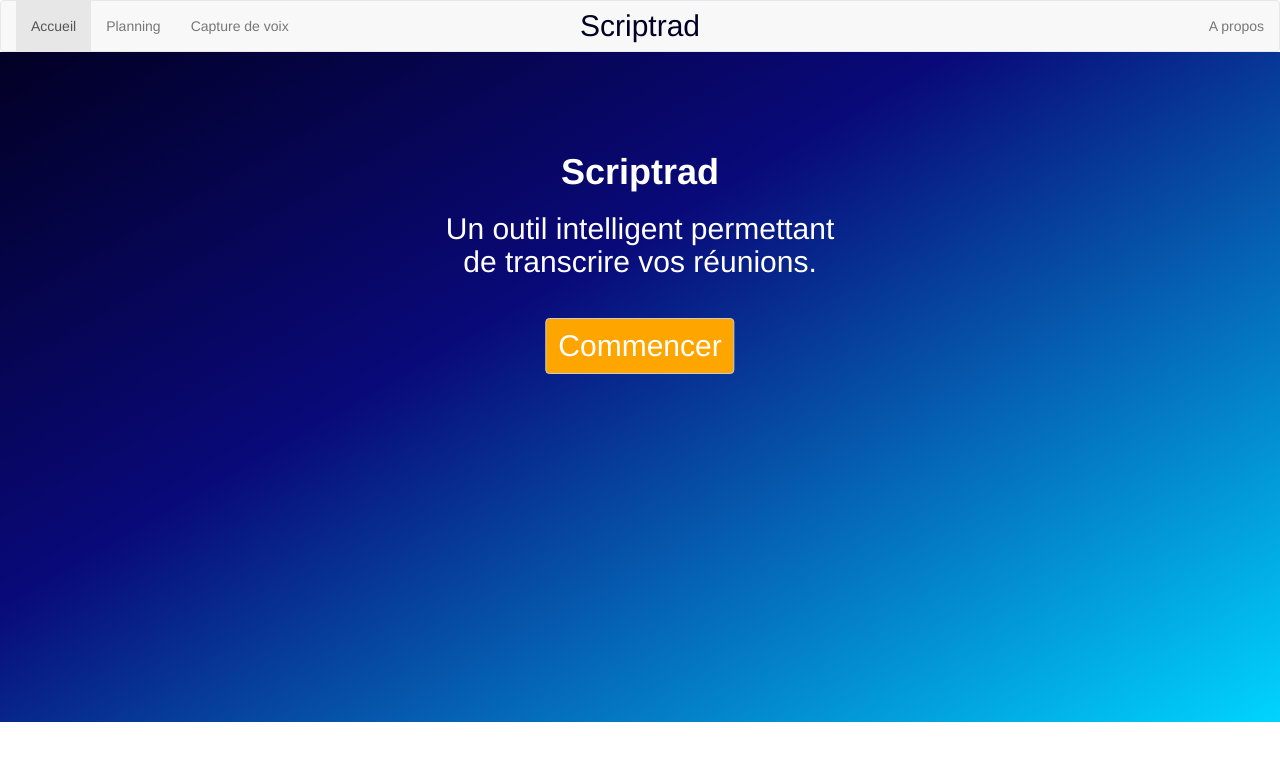
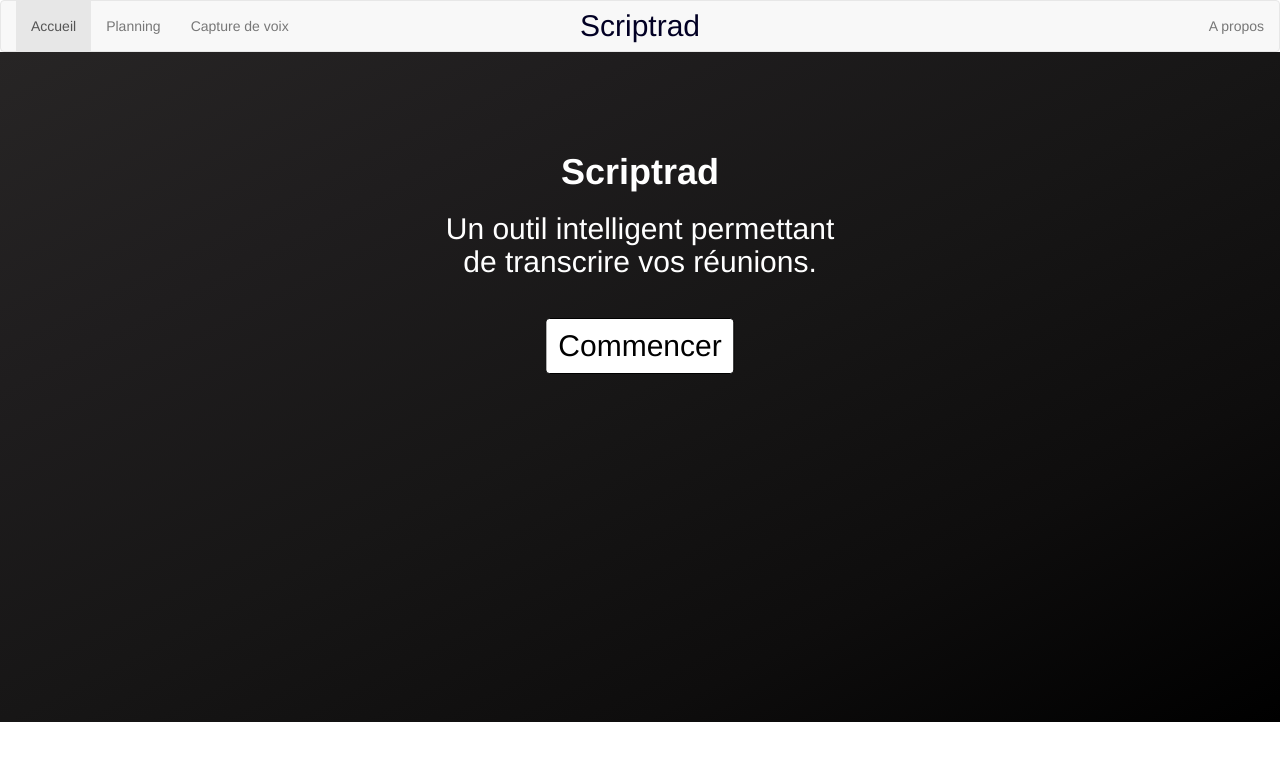
Before and after one commit to codingfactory-by-itescia/Scriptrad_Front, an Angular app: page /home in a window 1280 px wide. Shown: the top 760 px of the page. Built offline with nearby package versions, Linux system fonts and the light colour scheme.

Commit message:
background home

```diff
--- a/src/app/components/home/home.component.css
+++ b/src/app/components/home/home.component.css
@@ -1,6 +1,5 @@
 .background{
-    background: rgb(2,0,36);
-    background: linear-gradient(150deg, rgba(2,0,36,1) 0%, rgba(9,9,121,1) 39%, rgba(0,212,255,1) 100%);
+    background-image: linear-gradient(to right bottom, #272525, #1f1d1e, #171616, #0e0d0d, #000000);
     height: 670px;
 }
 h1{
@@ -27,12 +26,13 @@ h1{
     left: 50%;
     transform: translateX(-50%);
     font-size: 30px;
-    background: orange;
-    color: white;
+    background: white;
+    color: black;
+    border: 1px solid black;
 
 }
 .btn:hover{
-    border-color: orange;
-    background: white;
-    color: orange;
+    border-color: white;
+    background: transparent;
+    color: white;
 }
```
